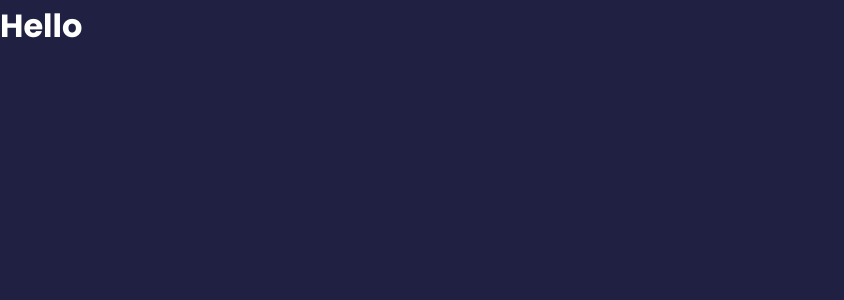
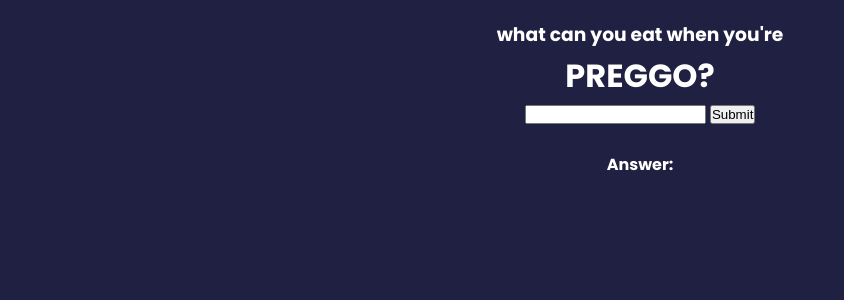
Before and after one commit to jason-rivera/svelte-preggo, a Svelte app: page / in a window 1280 px wide. Shown: the top 300 px of the page, without its empty margins (0-844 px from the left). Built offline with nearby package versions, Linux system fonts and the light colour scheme.

Commit message:
updated layout

```diff
--- a/src/App.svelte
+++ b/src/App.svelte
@@ -1,12 +1,36 @@
 <script>
-
+  const handleSubmit = () => {
+    console.log('submitting');
+    fetch('https://netlify-jason-rivera-serverless-functions.netlify.app/.netlify/functions/api/preggo', {
+      method: 'POST',
+      item: document.getElementById('item').value
+    })
+      .then(response => response.json())
+      .then(data => {
+        document.getElementById('answer').innerHTML = data.answer;
+      });
+  }
 </script>
 
-<main>
-	<h1>Hello</h1>
-
+<main class="main-container">
+	<h3>what can you eat when you're</h3>
+	<h1>PREGGO?</h1>
+  <div>
+    <input type="text" />
+    <button on:click={handleSubmit}>Submit</button>
+  </div>
+  <br/>
+  <h4>Answer:</h4>
+  <div id="answer"></div>
 </main>
 
 <style>
 
+.main-container {
+  text-align: center;
+  display: flex;
+  flex-direction: column;
+  align-items: center;
+  padding: 20px;
+}
 </style>
```
